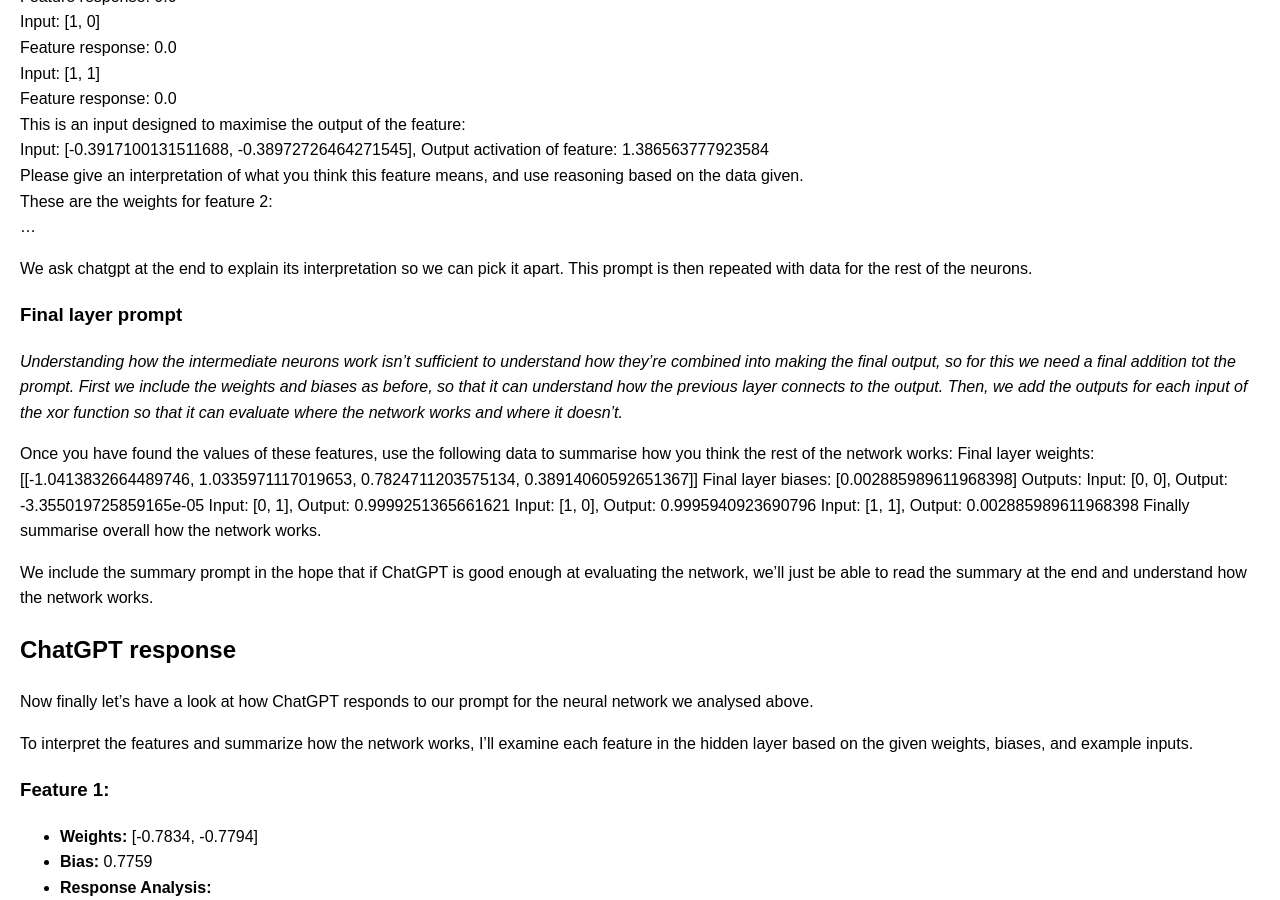
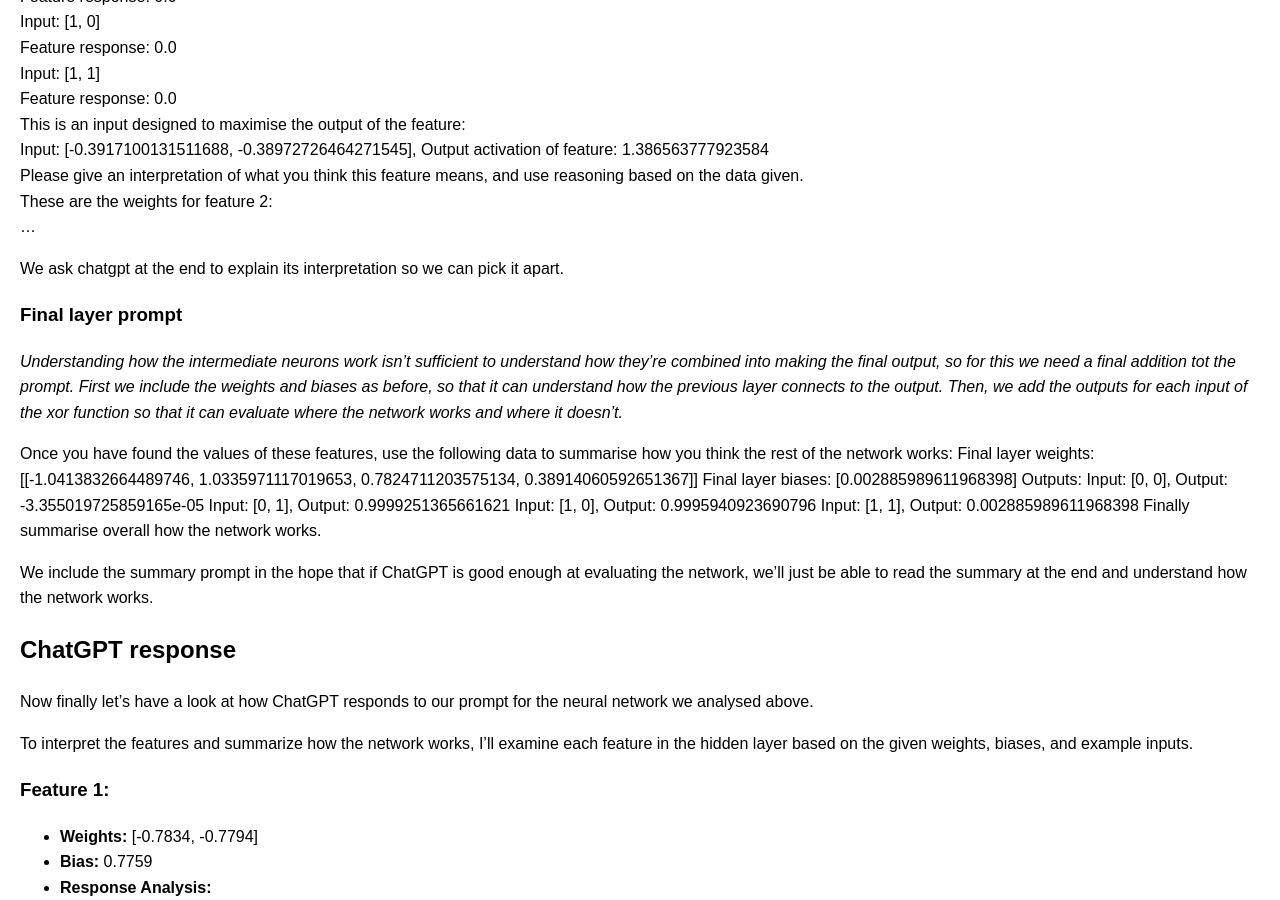
Before and after one commit to Arkleseisure/Arkleseisure.github.io, a Jekyll site: the page built from pages/xor.md, in a window 1280 px wide and 900 px high, scrolled down 2656 px. Built offline with Jekyll 4.4.1, drawn with Linux system fonts in a browser that asks for light colours.

Commit message:
Update xor.md

```diff
--- a/pages/xor.md
+++ b/pages/xor.md
@@ -100,7 +100,7 @@ This is for layer 1:
  These are the weights for feature 2:
  ...
 
-We ask chatgpt at the end to explain its interpretation so we can pick it apart. This prompt is then repeated with data for the rest of the neurons.
+We ask chatgpt at the end to explain its interpretation so we can pick it apart.
 
 ### Final layer prompt
 *Understanding how the intermediate neurons work isn't sufficient to understand how they're combined into making the final output, so for this we need a final addition tot the prompt. First we include the weights and biases as before, so that it can understand how the previous layer connects to the output. Then, we add the outputs for each input of the xor function so that it can evaluate where the network works and where it doesn't.*
```
